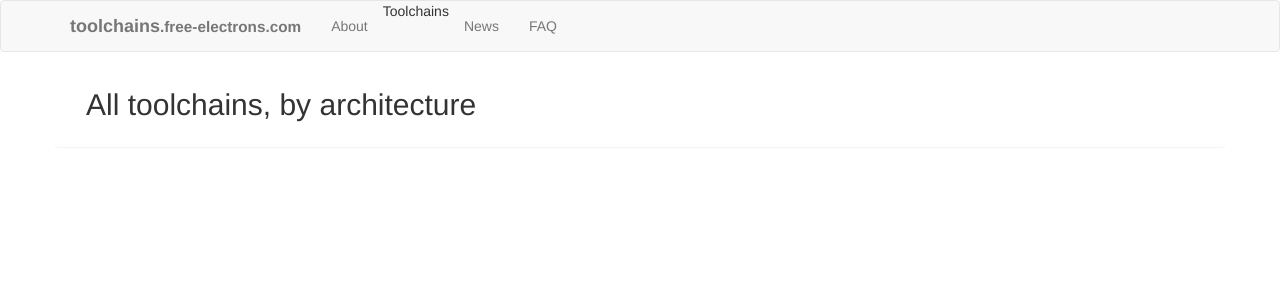
After one commit to bootlin/toolchains-webpage, a Python web app: template templates/toolchains.jinja in a window 1280 px wide. The commit adds this page. Shown: the top 300 px of the page. Run offline with Jinja, Linux system fonts and the light colour scheme; the template is opened without the code that fills it, so the values that code supplies are empty; some libraries are stand-ins or nearby versions.

Commit message:
Add new toolchain page
Signed-off-by: Thomas Petazzoni <thomas.petazzoni@free-electrons.com>

```diff
--- a/templates/base.jinja
+++ b/templates/base.jinja
@@ -27,6 +27,7 @@
 	<div class="collapse navbar-collapse" id="bs-example-navbar-collapse-1">
 	  <ul class="nav navbar-nav">
             <li {% if active_page == "index" %}class="active"{% endif %}><a href="/">About</a></li>
+	    <li {% if active_page == "toolchains" %}class="active"{% endif %}<a href="/toolchains.html">Toolchains</a></li>
             <li {% if active_page == "news" %}class="active"{% endif %}><a href="/news.html">News</a></li>
             <li {% if active_page == "faq" %}class="active"{% endif %}><a href="/faq.html">FAQ</a></li>
 	  </ul>
--- /dev/null
+++ b/templates/toolchains.jinja
@@ -0,0 +1,17 @@
+{% extends "templates/base.jinja" %}
+
+{% block title %}All toolchains{% endblock %}
+{% set active_page = "toolchains" %}
+
+{% block body %}
+<div class="row mt centered">
+  <div class="col-md-12 text-justify">
+    <h2 style="margin-top: 0px;">All toolchains, by architecture</h2>
+    <ul>
+    {% for a in toolchains.arch_list(release) %}
+       <li><a href="{{ main_release }}_{{ a }}.html">{{ a }}</a></li>
+    {% endfor %}
+    </ul>
+  </div>
+</div>
+{% endblock %}
```
Also changed, not shown: main.py (+13 -0 lines).
